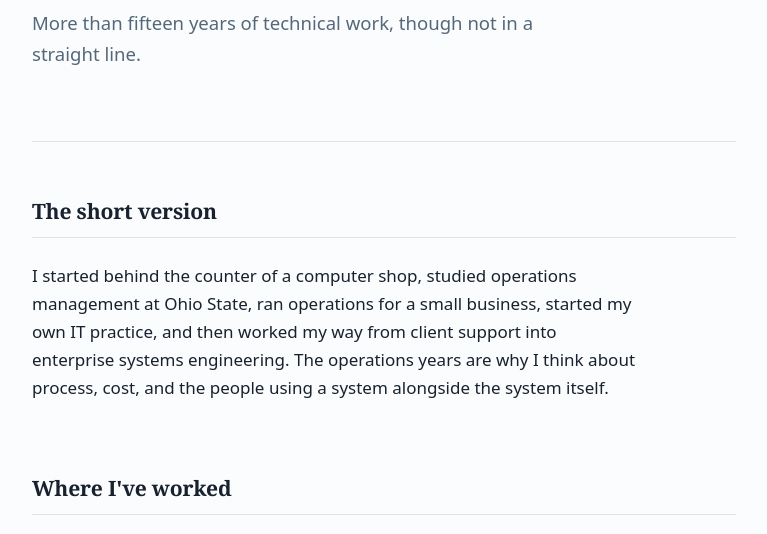
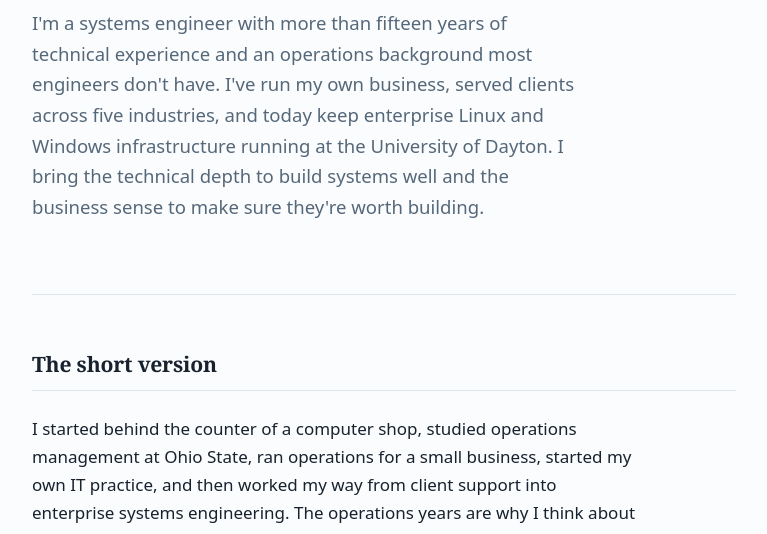
Before and after one commit to winston-c/winstoncronenwett.com, a plain HTML site: page about/index.html in a window 1280 px wide. Shown: the part 193-727 px from the top of the page, without its empty margins (256-1023 px from the left). Drawn offline with Linux system fonts and the light colour scheme.

Commit message:
Updated 'About Me'

```diff
--- a/about/index.html
+++ b/about/index.html
@@ -23,7 +23,7 @@
 
   <header class="masthead">
     <h1>About me</h1>
-    <p class="standfirst">More than fifteen years of technical work, though not in a straight line.</p>
+    <p class="standfirst">I'm a systems engineer with more than fifteen years of technical experience and an operations background most engineers don't have. I've run my own business, served clients across five industries, and today keep enterprise Linux and Windows infrastructure running at the University of Dayton. I bring the technical depth to build systems well and the business sense to make sure they're worth building.</p>
   </header>
 
   <main>
```
